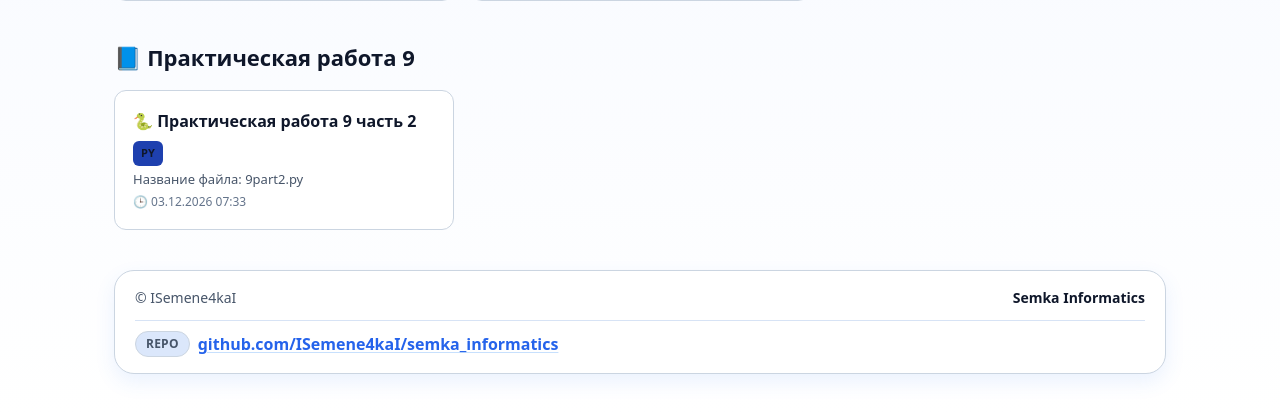
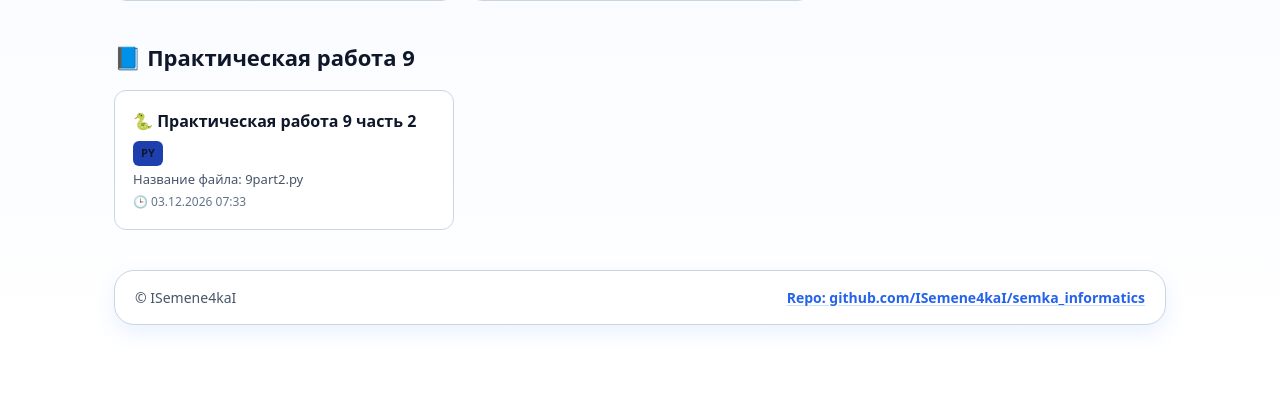
Before and after one commit to ISemene4kaI/semka_informatics, a Flask app: page / in a window 1280 px wide. Shown: the part 915-1329 px from the top of the page. After the commit the page ends 1246 px from the top, so only its background shows below. Run offline with Flask 3, Linux system fonts and the light colour scheme.

Commit message:
Fix footer island and md view

```diff
--- a/app/static/style.css
+++ b/app/static/style.css
@@ -27,6 +27,11 @@
 
     --markdown-bg: #020617;
     --markdown-border: #334155;
+    --markdown-heading: #f8fafc;
+    --markdown-inline-code-bg: #0f172a;
+    --markdown-inline-code-border: #1e293b;
+    --markdown-quote-bg: rgba(30, 41, 59, 0.45);
+    --markdown-table-head-bg: rgba(30, 41, 59, 0.65);
 
     --code-font: "Cascadia Code", "Fira Code", Consolas, "Courier New", monospace;
     --code-bg: #020617;
@@ -61,6 +66,11 @@ body.light {
 
     --markdown-bg: #ffffff;
     --markdown-border: #cbd5e1;
+    --markdown-heading: #0f172a;
+    --markdown-inline-code-bg: #eef4ff;
+    --markdown-inline-code-border: #cbd5e1;
+    --markdown-quote-bg: rgba(219, 234, 254, 0.55);
+    --markdown-table-head-bg: rgba(219, 234, 254, 0.75);
 
     --code-bg: #f8fafc;
     --code-border: #cbd5e1;
@@ -429,38 +439,16 @@ body.light .footer-island {
     justify-content: space-between;
 }
 
-.footer-inner div:last-child {
-    color: var(--text);
-    font-weight: 600;
-}
-
-.footer-repo {
-    align-items: center;
-    border-top: 1px solid var(--footer-border);
-    display: flex;
-    gap: 8px;
-    margin-top: 12px;
-    padding-top: 10px;
-}
-
-.footer-repo-label {
-    background: var(--theme-toggle-bg);
-    border: 1px solid var(--surface-border);
-    border-radius: 999px;
-    color: var(--muted);
-    font-size: 12px;
-    font-weight: 700;
-    letter-spacing: 0.02em;
-    padding: 3px 10px;
-    text-transform: uppercase;
-}
-
 .footer-link {
     color: var(--link);
     font-weight: 600;
     text-decoration: underline;
     text-decoration-color: rgba(96, 165, 250, 0.35);
     text-underline-offset: 2px;
+}
+
+.footer-link-inline {
+    text-align: right;
 }
 
 /* ========================================
--- a/app/templates/index.html
+++ b/app/templates/index.html
@@ -41,17 +41,13 @@
     <footer class="footer-island">
       <div class="footer-inner">
         <div>© ISemene4kaI</div>
-        <div>Semka Informatics</div>
-      </div>
-      <div class="footer-repo">
-        <span class="footer-repo-label">Repo</span>
         <a
-          class="footer-link"
+          class="footer-link footer-link-inline"
           href="https://github.com/ISemene4kaI/semka_informatics"
           target="_blank"
           rel="noopener noreferrer"
         >
-          github.com/ISemene4kaI/semka_informatics
+          Repo: github.com/ISemene4kaI/semka_informatics
         </a>
       </div>
     </footer>
```
Also changed, not shown: other parts of app/static/style.css (+106 -4 lines), app/templates/updates.html (+2 -6 lines), app/templates/view.html (+2 -6 lines).
